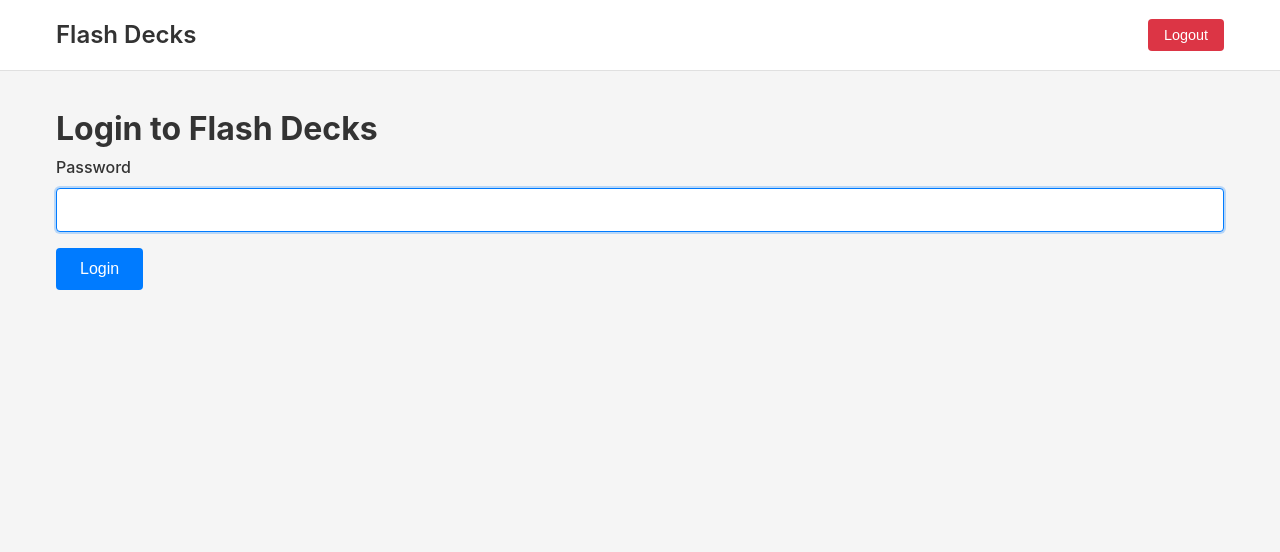
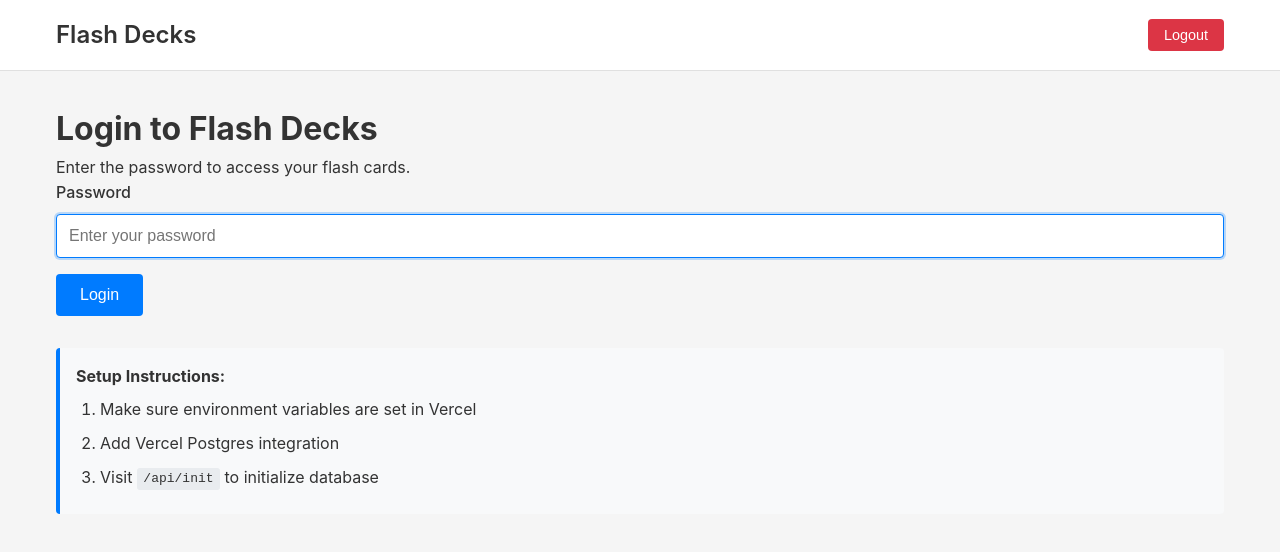
Before and after one commit to lordbuffcloud/testC, a Next.js app: page /login in a window 1280 px wide. Shown: the top 552 px of the page. Built offline with nearby package versions, Linux system fonts and the light colour scheme; no server answers.

Commit message:
Add setup instructions to login page for troubleshooting

```diff
--- a/src/app/globals.css
+++ b/src/app/globals.css
@@ -296,3 +296,27 @@
   line-height: 1.6;
   white-space: pre-wrap;
 }
+
+.help-text {
+  margin-top: 2rem;
+  padding: 1rem;
+  background: #f8f9fa;
+  border-radius: 4px;
+  border-left: 4px solid #007bff;
+}
+
+.help-text code {
+  background: #e9ecef;
+  padding: 0.2rem 0.4rem;
+  border-radius: 3px;
+  font-family: monospace;
+}
+
+.help-text ol {
+  margin-top: 0.5rem;
+  padding-left: 1.5rem;
+}
+
+.help-text li {
+  margin-bottom: 0.5rem;
+}
--- a/src/app/login/page.tsx
+++ b/src/app/login/page.tsx
@@ -4,6 +4,8 @@
   return (
     <div>
       <h1>Login to Flash Decks</h1>
+      <p>Enter the password to access your flash cards.</p>
+
       <form action={login} className="login-form">
         <div className="form-group">
           <label htmlFor="password">Password</label>
@@ -14,12 +16,22 @@
             className="form-control"
             required
             autoFocus
+            placeholder="Enter your password"
           />
         </div>
         <button type="submit" className="btn">
           Login
         </button>
       </form>
+
+      <div className="help-text">
+        <p><strong>Setup Instructions:</strong></p>
+        <ol>
+          <li>Make sure environment variables are set in Vercel</li>
+          <li>Add Vercel Postgres integration</li>
+          <li>Visit <code>/api/init</code> to initialize database</li>
+        </ol>
+      </div>
     </div>
   )
 }
```
